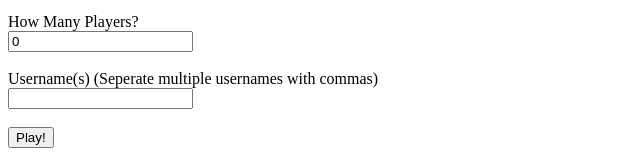
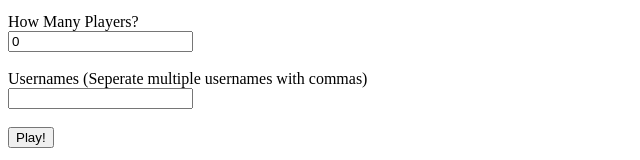
Before and after one commit to DarthKitten2130/atlas-vue, a Vue app: page / in a window 1280 px wide. Shown: the part 238-398 px from the top of the page, without its empty margins (0-640 px from the left). Built offline with nearby package versions, Linux system fonts and the light colour scheme.

Commit message:
added state management to project

```diff
--- a/src/App.vue
+++ b/src/App.vue
@@ -11,6 +11,7 @@
 <script>
 import gameMode from './components/gameMode.vue'
 import infoLocal from './components/infoLocal.vue'
+import {store} from './components/store.js'
 
 export default{
 
@@ -23,6 +24,7 @@ export default{
     data(){
         return {
             greeting: 'Hello, Vue!',
+            store
         }
     },
 }
--- a/src/components/infoLocal.vue
+++ b/src/components/infoLocal.vue
@@ -2,31 +2,32 @@
     <div>
         <form>
             <label for="playerNum">How Many Players?</label><br>
-            <input id="playerNum" name = "playerNum" v-model="playerNum"><br>
+            <input id="playerNum" name = "playerNum" v-model="store.playerNum"><br>
             <br>
-            <label for="userName">Username(s) (Seperate multiple usernames with commas)</label><br>
-            <input id="userName" name="playerNum" v-model="userName">
+            <label for="userName">Usernames (Seperate multiple usernames with commas)</label><br>
+            <input id="userName" name="playerNum" v-model="store.userNames">
             <br>
             <br>
             <button v-on:click="playerCount">Play!</button>
         </form>
-        <h3>{{ playerNum }}<br>
-            {{ userName.split(',') }}</h3>
+        <h3>{{ store.playerNum }}<br>
+            {{ store.userNames.split(',') }}</h3>
     </div>
 </template>
 
 <script>
+import {store} from './store.js'
+
     export default{
         name:'infoLocal',
         data(){
             return{
-            playerNum: 0,
-            userName : '',
+            store,
             }
         },
         methods:{
             playerCount() {
-                if (this.playerNum != this.userName.split(',').length) {
+                if (store.playerNum != store.userNames.split(',').length) {
                 alert("Number of Players and Usernames isn't the same!")
                 }
             }
--- /dev/null
+++ b/src/components/store.js
@@ -0,0 +1,6 @@
+import {reactive} from 'vue'
+
+export const store = reactive({
+    playerNum: 0,
+    userNames: ''
+})
```
